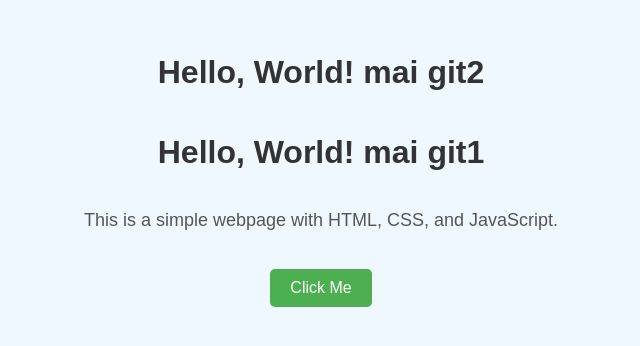
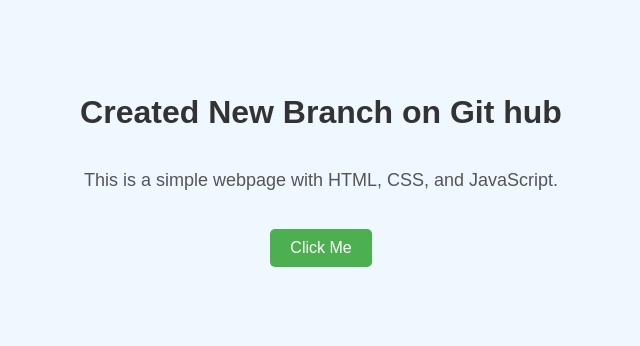
Before and after one commit to parasbagri/git_Examples, a plain HTML site: page index.html in a window 1280 px wide. Shown: the part 230-576 px from the top of the page, without its empty margins (319-959 px from the left). Drawn offline with Linux system fonts and the light colour scheme.

Commit message:
cenching text maybe it will reflact on branch two

```diff
--- a/index.html
+++ b/index.html
@@ -7,10 +7,10 @@
     <link rel="stylesheet" href="style.css">
 </head>
 <body>
-    <h1 id="title">Hello, World! mai git2 </h1>
-    <h1 id="title">Hello, World! mai git1</h1>
+     <h1>Created New Branch on Git hub </h1>
     <p id="description">This is a simple webpage with HTML, CSS, and JavaScript.</p>
     <button onclick="changeText()">Click Me</button>
+
 
     <script src="index.js"></script>
 </body>
```
